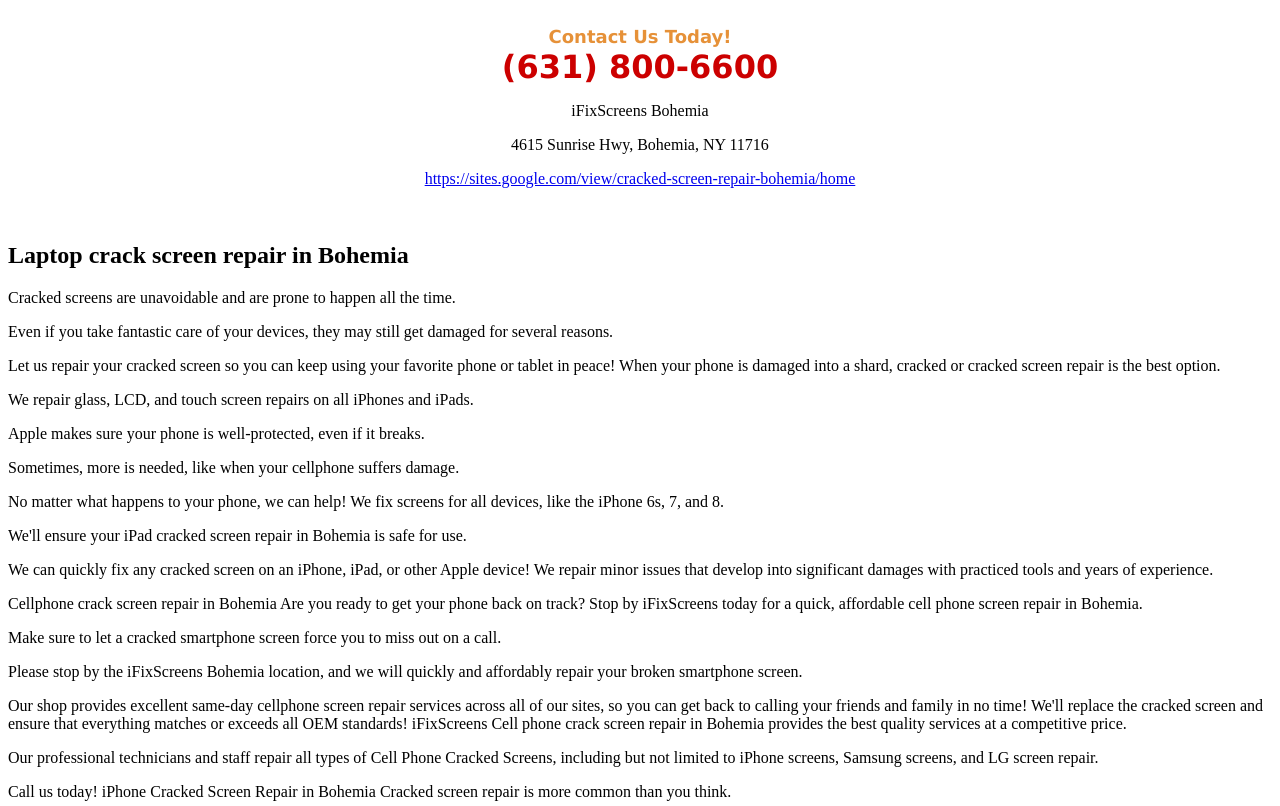
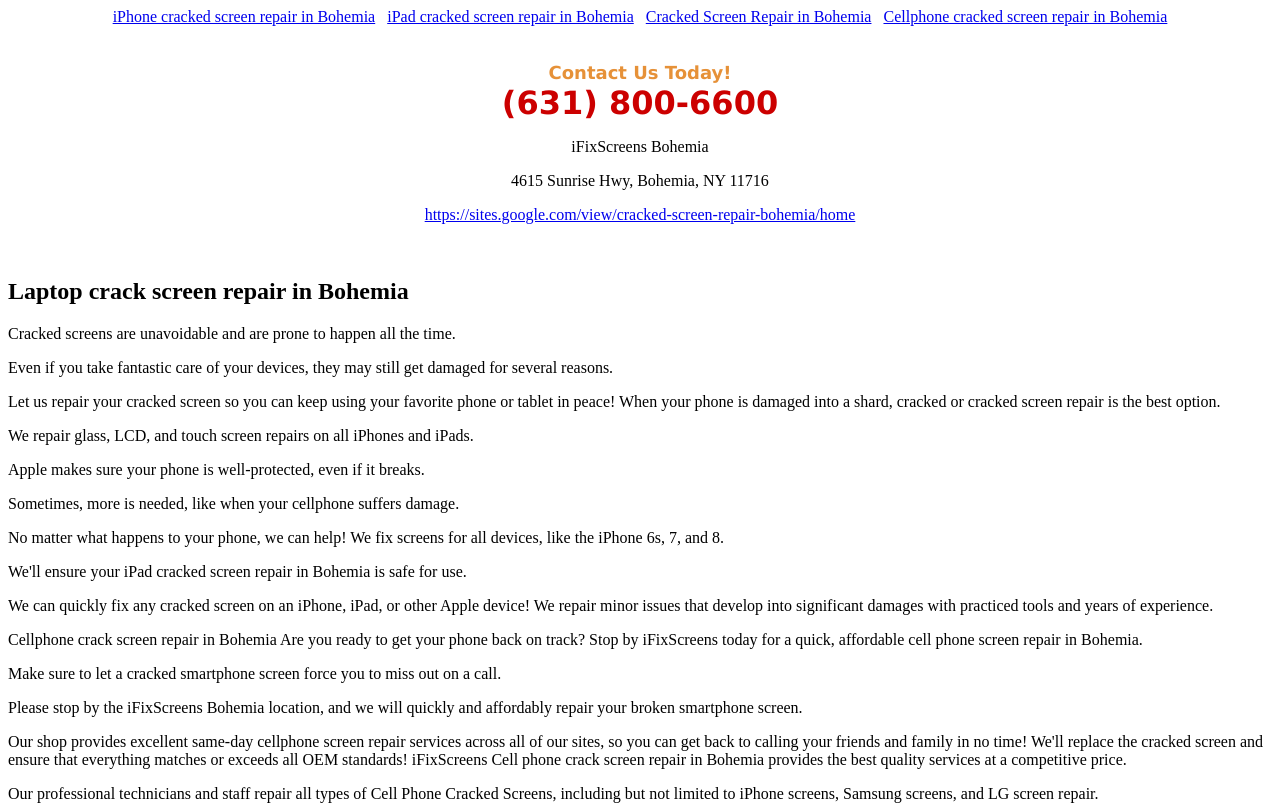
Before and after one commit to iFix786/cracked-screen-repair-in-bohemia, a plain HTML site: page LaptopcrackscreenrepairinBohemia.html in a window 1280 px wide. Shown: the top 806 px of the page. Drawn offline with Linux system fonts and the light colour scheme.

Commit message:
Update LaptopcrackscreenrepairinBohemia.html

```diff
--- a/LaptopcrackscreenrepairinBohemia.html
+++ b/LaptopcrackscreenrepairinBohemia.html
@@ -1,4 +1,12 @@
-<!DOCTYPE html><html><body><div class="sites-embed-align-center-wrapping-off"><div class="sites-embed-border-on sites-embed sites-embed-full-width" style="width:100%;"><div class="sites-embed-content sites-embed-type-text"><div class="sites-embed-content-textbox"><div dir="ltr"><div style="text-align:center"><br><span style="color:rgb(230,145,56)"><b><font size="4"><span style="font-family:verdana,sans-serif">Contact Us Today!</span></font></b></span><br><span style="color:rgb(204,0,0)"><b><font size="6"><span style="font-family:verdana,sans-serif">(631) 800-6600</span></font></b></span><br><p>iFixScreens Bohemia</p><p>4615 Sunrise Hwy, Bohemia, NY 11716</p><p><a href="https://sites.google.com/view/cracked-screen-repair-bohemia/home" target="_blank">https://sites.google.com/view/cracked-screen-repair-bohemia/home</a></p><br></div></div></div></div></div></div><h2>Laptop crack screen repair in Bohemia </h2>Cracked screens are unavoidable and are prone to happen all the time. <p>Even if you take fantastic care of your devices, they may still get damaged for several reasons. <p>Let us repair your cracked screen so you can keep using your favorite phone or tablet in peace!
+<!DOCTYPE html><html><body>
+  <div style="text-align: center;">
+        <a href="./iPhonecrackscreenrepairinBohemia.html">iPhone cracked screen repair in Bohemia</a>&nbsp&nbsp
+        <a href="./iPadcrackedscreenrepairinBohemia.html">iPad cracked screen repair in Bohemia</a>&nbsp&nbsp
+
+<a href="./index.html">Cracked Screen Repair in Bohemia</a>&nbsp&nbsp
+        <a href="./CellphonecrackscreenrepairinBohemia.html">Cellphone cracked screen repair in Bohemia</a>
+    </div><br/>
+ <div class="sites-embed-align-center-wrapping-off"><div class="sites-embed-border-on sites-embed sites-embed-full-width" style="width:100%;"><div class="sites-embed-content sites-embed-type-text"><div class="sites-embed-content-textbox"><div dir="ltr"><div style="text-align:center"><br><span style="color:rgb(230,145,56)"><b><font size="4"><span style="font-family:verdana,sans-serif">Contact Us Today!</span></font></b></span><br><span style="color:rgb(204,0,0)"><b><font size="6"><span style="font-family:verdana,sans-serif">(631) 800-6600</span></font></b></span><br><p>iFixScreens Bohemia</p><p>4615 Sunrise Hwy, Bohemia, NY 11716</p><p><a href="https://sites.google.com/view/cracked-screen-repair-bohemia/home" target="_blank">https://sites.google.com/view/cracked-screen-repair-bohemia/home</a></p><br></div></div></div></div></div></div><h2>Laptop crack screen repair in Bohemia </h2>Cracked screens are unavoidable and are prone to happen all the time. <p>Even if you take fantastic care of your devices, they may still get damaged for several reasons. <p>Let us repair your cracked screen so you can keep using your favorite phone or tablet in peace!
 When your phone is damaged into a shard, cracked or cracked screen repair is the best option. <p>We repair glass, LCD, and touch screen repairs on all iPhones and iPads. <p>Apple makes sure your phone is well-protected, even if it breaks. <p>Sometimes, more is needed, like when your cellphone suffers damage. <p>No matter what happens to your phone, we can help!
 
 We fix screens for all devices, like the iPhone 6s, 7, and 8. <p>We'll ensure your iPad cracked screen repair in Bohemia  is safe for use. <p>We can quickly fix any cracked screen on an iPhone, iPad, or other Apple device! We repair minor issues that develop into significant damages with practiced tools and years of experience.
```
